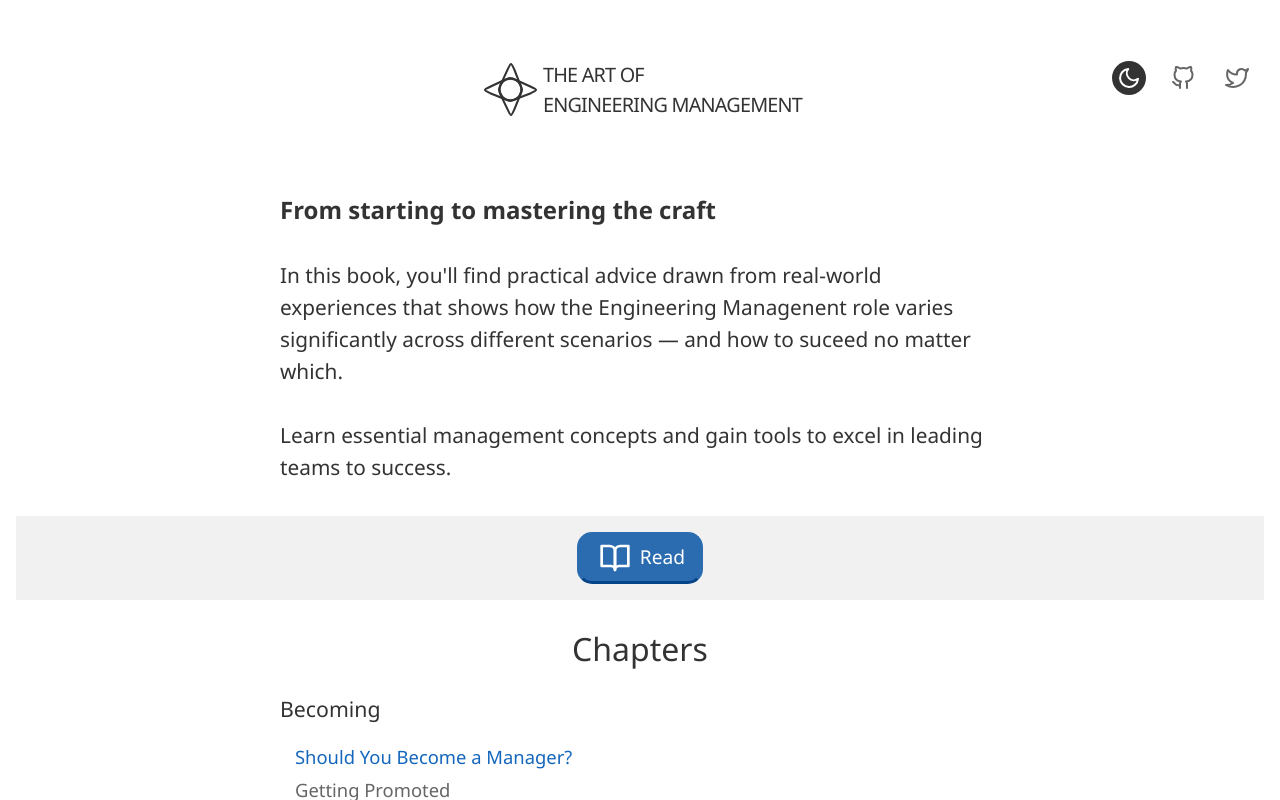
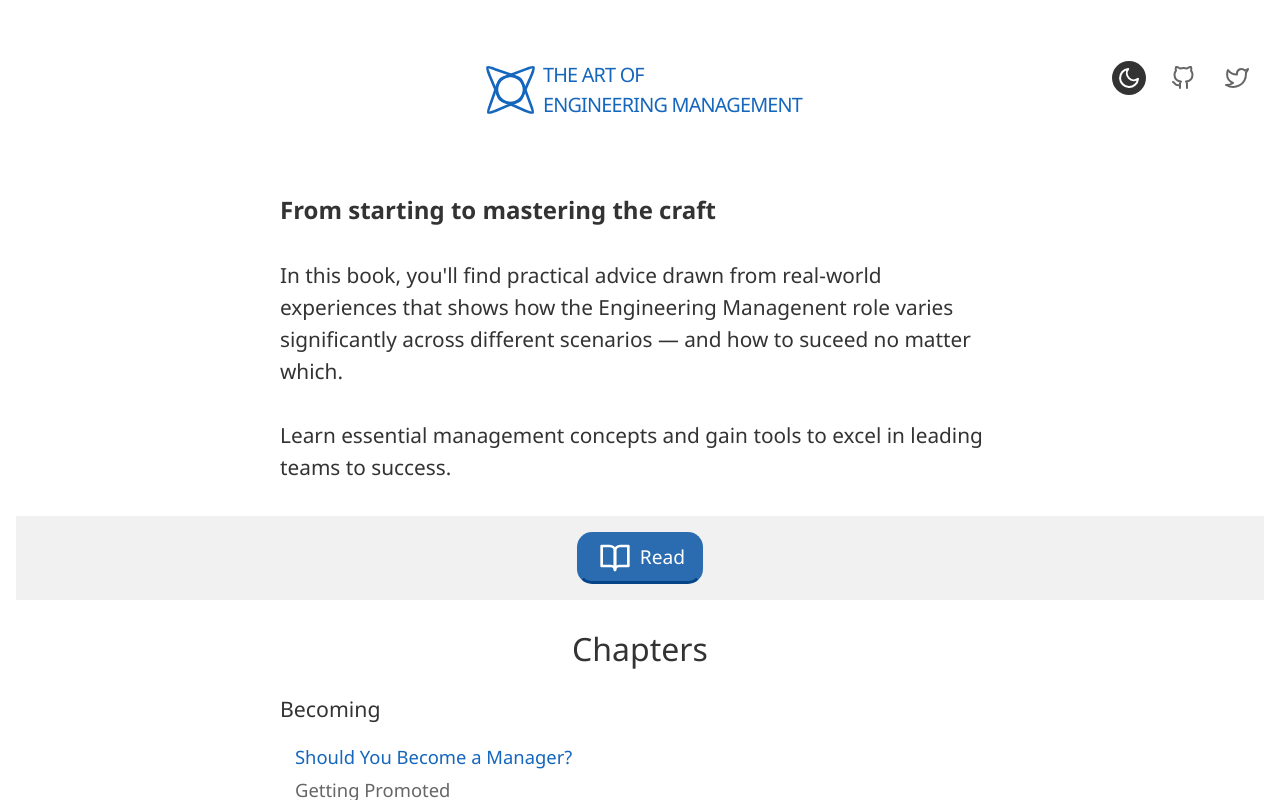
Before and after one commit to JampaUchoa/the-art-of-engineering-management, a Next.js app: page / in a window 1280 px wide. In both pictures the pointer is over the link "THE ART OF ENGINEERING MANAGEMENT". Shown: the top 800 px of the page. Built offline with nearby package versions, Linux system fonts and the light colour scheme.

Commit message:
flair in logo

```diff
--- a/src/app/_components/header/header.scss
+++ b/src/app/_components/header/header.scss
@@ -19,7 +19,7 @@
             cursor: pointer;
         }
     }
-    .logo{
+    .logo {
         display: flex;
         padding: 25px 0 10px;
         font-weight: 400;
@@ -27,6 +27,13 @@
         align-items: center;
         text-decoration: none;
         justify-content: center;
+
+        &:hover{
+            color: var(--accent-color);
+            svg{
+                transform: rotate(45deg) scale(1.25);
+            }
+        }
 
         .title{
             text-transform: uppercase;
@@ -39,6 +46,8 @@
         svg{
             height: 65px;
             align-self: center;
+            transition: transform 0.12s ease;
+            // will-change: transform;
         }
     }
 
```
